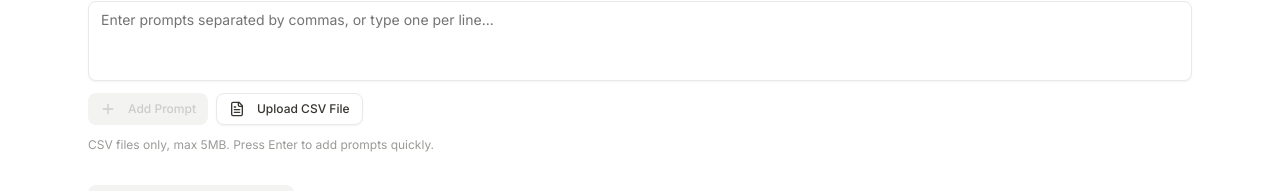
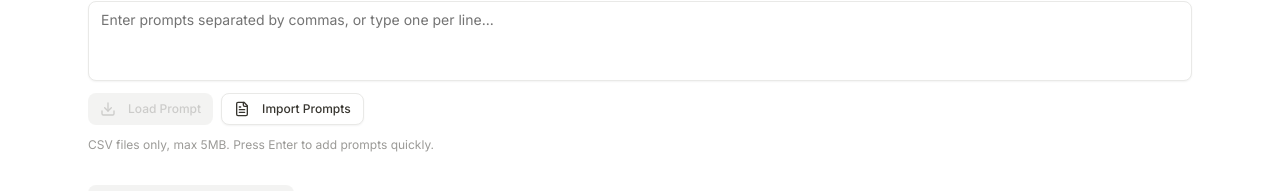
Before and after one commit to navin18/aseo-analyser, a Next.js app: page / in a window 1280 px wide. Shown: the part 307-498 px from the top of the page. Built offline with nearby package versions, Linux system fonts and the light colour scheme.

Commit message:
feat: update button labels and icons for better clarity
Change "Add Prompt" to "Load Prompt" and replace icon; update "Upload CSV" to "Import Prompts" with consistent styling.

Co-authored-by: Navin <74363205+navin18@users.noreply.github.com>

```diff
--- a/components/prompt-analyzer/InputSection.tsx
+++ b/components/prompt-analyzer/InputSection.tsx
@@ -8,7 +8,7 @@ import { Input } from "@/components/ui/input"
 import { Textarea } from "@/components/ui/textarea"
 import { cn } from "@/lib/utils"
 import type { Prompt, AnalysisState } from "@/lib/types"
-import { Globe, Sparkles, Plus, FileText, Loader2, AlertCircle, Edit3, Trash2 } from "lucide-react"
+import { Globe, Sparkles, Download, FileText, Loader2, AlertCircle, Edit3, Trash2 } from "lucide-react"
 
 interface InputSectionProps {
   domain: string
@@ -130,7 +130,7 @@ export function InputSection({
               disabled={!promptInput.trim()}
               className="h-8 px-3 text-xs font-medium bg-[#2383e2] hover:bg-[#1a6bb8] text-white border-0 rounded-md disabled:bg-[#e9e9e7] disabled:text-[#9b9a97] transition-all duration-200"
             >
-              <Plus className="w-3 h-3 mr-1" /> Add Prompt
+              <Download className="w-3 h-3 mr-1" /> Load Prompt
             </Button>
             <Button
               variant="outline"
@@ -144,7 +144,7 @@ export function InputSection({
                 </>
               ) : (
                 <>
-                  <FileText className="w-3 h-3 mr-1" /> Upload CSV File
+                  <FileText className="w-3 h-3 mr-1" /> Import Prompts
                 </>
               )}
             </Button>
```
